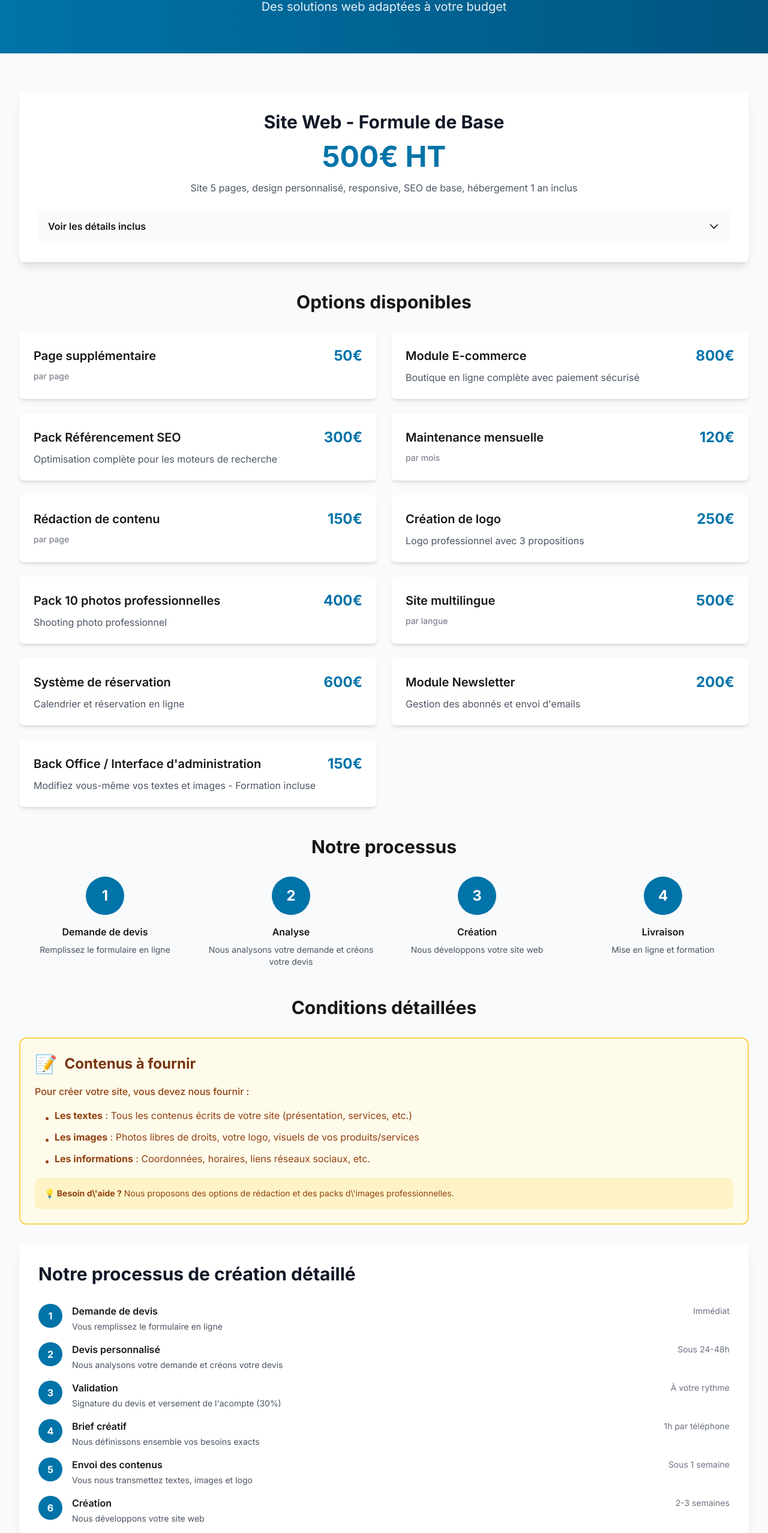
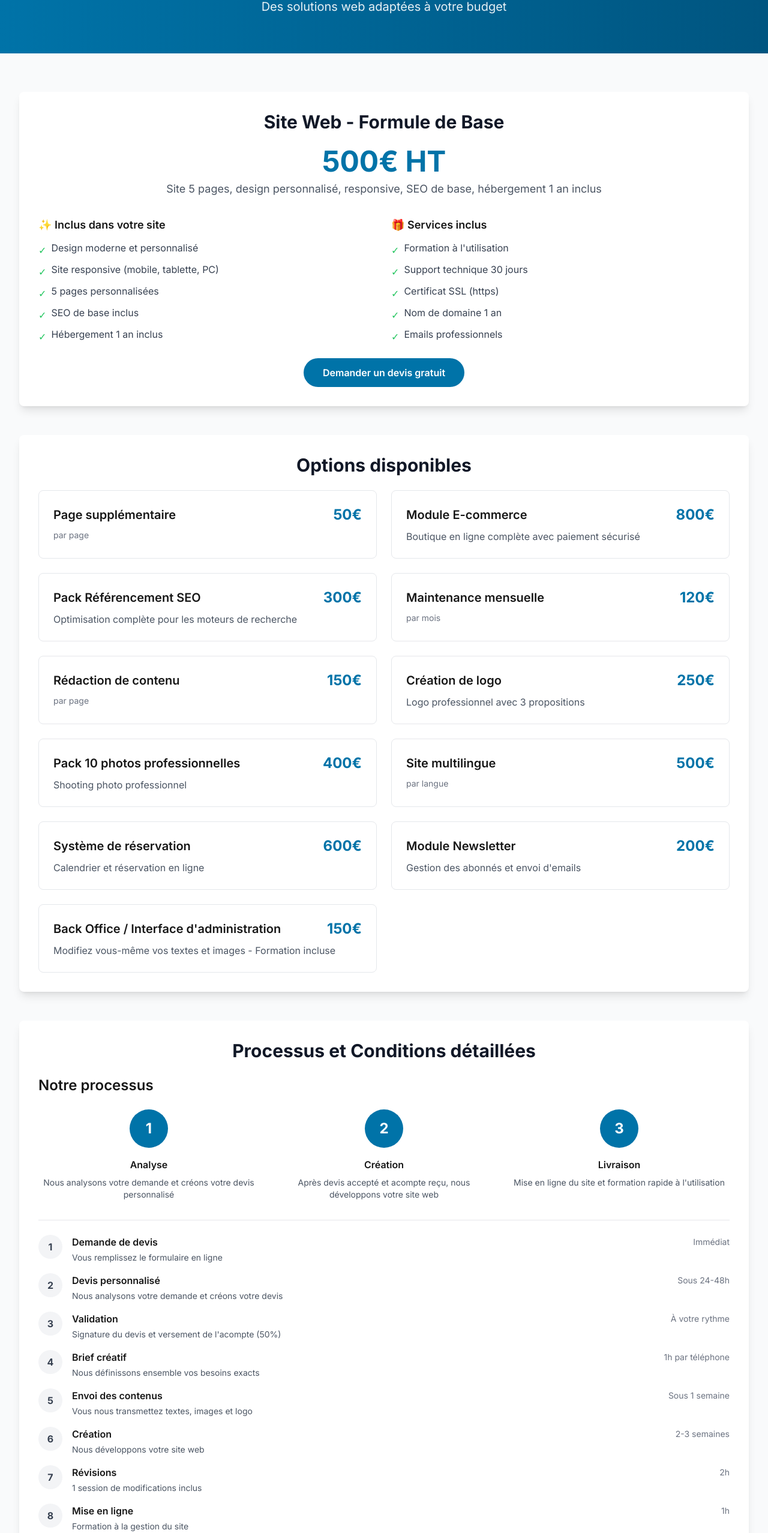
Before and after one commit to Web-Online-Concept/web-online-concept, a Next.js app: page /infos-tarifs in a window 1280 px wide. Shown: the part 231-2786 px from the top of the page at 60% size. Built offline with nearby package versions, Linux system fonts and the light colour scheme.

Commit message:
Update page.js

```diff
--- a/app/infos-tarifs/page.js
+++ b/app/infos-tarifs/page.js
@@ -6,7 +6,6 @@ import Link from 'next/link'
 export default function InfosTarifs() {
   const [tarifs, setTarifs] = useState(null)
   const [loading, setLoading] = useState(true)
-  const [openSections, setOpenSections] = useState({})
 
   useEffect(() => {
     fetch('/api/tarifs')
@@ -20,13 +19,6 @@ export default function InfosTarifs() {
         setLoading(false)
       })
   }, [])
-
-  const toggleSection = (section) => {
-    setOpenSections(prev => ({
-      ...prev,
-      [section]: !prev[section]
-    }))
-  }
 
   if (loading || !tarifs) {
     return (
@@ -57,38 +49,24 @@ export default function InfosTarifs() {
 
       {/* Main Content */}
       <section className="py-16">
-        <div className="max-w-7xl mx-auto px-4 sm:px-6 lg:px-8">
+        <div className="max-w-7xl mx-auto px-4 sm:px-6 lg:px-8 space-y-12">
 
-          {/* Formule de Base */}
-          <div className="mb-12">
+          {/* Site Web - Formule de Base */}
           <div className="bg-white rounded-lg shadow-lg p-8">
-              <div className="text-center">
-                <h2 className="text-3xl font-bold text-gray-900 mb-4">
-                  {tarifs.formuleBase.nom}
+            <h2 className="text-3xl font-bold text-gray-900 mb-6 text-center">
+              Site Web - Formule de Base
             </h2>
-                <p className="text-5xl font-bold text-[#0073a8] mb-4">
-                  {tarifs.formuleBase.prix}€ HT
-                </p>
-                <p className="text-gray-600 mb-6">
-                  {tarifs.formuleBase.description}
+
+            <div className="text-center mb-8">
+              <p className="text-5xl font-bold text-[#0073a8] mb-2">500€ HT</p>
+              <p className="text-gray-600 text-lg">
+                Site 5 pages, design personnalisé, responsive, SEO de base, hébergement 1 an inclus
               </p>
             </div>
 
-              <button
-                onClick={() => toggleSection('details')}
-                className="w-full flex items-center justify-between p-4 bg-gray-50 rounded-lg hover:bg-gray-100 transition-colors"
-              >
-                <span className="font-semibold">Voir les détails inclus</span>
-                <svg className={`w-5 h-5 transform transition-transform ${openSections.details ? 'rotate-180' : ''}`} fill="none" stroke="currentColor" viewBox="0 0 24 24">
-                  <path strokeLinecap="round" strokeLinejoin="round" strokeWidth={2} d="M19 9l-7 7-7-7" />
-                </svg>
-              </button>
-
-              {openSections.details && (
-                <div className="mt-6 p-6 bg-gray-50 rounded-lg">
             <div className="grid md:grid-cols-2 gap-6">
               <div>
-                      <h3 className="font-semibold mb-3">✨ Inclus dans votre site</h3>
+                <h3 className="font-semibold mb-3 text-lg">✨ Inclus dans votre site</h3>
                 <ul className="space-y-2 text-gray-700">
                   <li className="flex items-start">
                     <span className="text-green-500 mr-2 mt-1">✓</span>
@@ -113,11 +91,11 @@ export default function InfosTarifs() {
                 </ul>
               </div>
               <div>
-                      <h3 className="font-semibold mb-3">🎁 Services inclus</h3>
+                <h3 className="font-semibold mb-3 text-lg">🎁 Services inclus</h3>
                 <ul className="space-y-2 text-gray-700">
                   <li className="flex items-start">
                     <span className="text-green-500 mr-2 mt-1">✓</span>
-                          Formation à l\'utilisation
+                    {`Formation à l'utilisation`}
                   </li>
                   <li className="flex items-start">
                     <span className="text-green-500 mr-2 mt-1">✓</span>
@@ -138,22 +116,23 @@ export default function InfosTarifs() {
                 </ul>
               </div>
             </div>
+
             <div className="text-center mt-6">
               <Link href="/demande-devis" className="inline-block bg-[#0073a8] text-white px-8 py-3 rounded-full font-semibold hover:bg-[#005580] transition-all transform hover:scale-105">
                 Demander un devis gratuit
               </Link>
             </div>
           </div>
-              )}
-            </div>
-          </div>
 
-          {/* Options */}
-          <div className="mb-12">
-            <h2 className="text-3xl font-bold text-center mb-8">Options disponibles</h2>
+          {/* Options disponibles */}
+          <div className="bg-white rounded-lg shadow-lg p-8">
+            <h2 className="text-3xl font-bold text-gray-900 mb-6 text-center">
+              Options disponibles
+            </h2>
+
             <div className="grid md:grid-cols-2 gap-6">
               {tarifs.options.map((option) => (
-                <div key={option.id} className="bg-white rounded-lg shadow-md p-6">
+                <div key={option.id} className="border border-gray-200 rounded-lg p-6">
                   <div className="flex items-center justify-between mb-2">
                     <h3 className="text-xl font-semibold">{option.nom}</h3>
                     <span className="text-2xl font-bold text-[#0073a8]">{option.prix}€</span>
@@ -169,51 +148,157 @@ export default function InfosTarifs() {
             </div>
           </div>
 
+          {/* Processus et Conditions détaillées */}
+          <div className="bg-white rounded-lg shadow-lg p-8">
+            <h2 className="text-3xl font-bold text-gray-900 mb-6 text-center">
+              Processus et Conditions détaillées
+            </h2>
+
             {/* Processus */}
-          <div className="mb-12">
-            <h2 className="text-3xl font-bold text-center mb-8">Notre processus</h2>
-            <div className="grid md:grid-cols-4 gap-6">
+            <div className="mb-8">
+              <h3 className="text-2xl font-semibold mb-6">Notre processus</h3>
+              <div className="grid md:grid-cols-3 gap-6 mb-8">
                 <div className="text-center">
                   <div className="bg-[#0073a8] text-white rounded-full w-16 h-16 flex items-center justify-center mx-auto mb-4 text-2xl font-bold">
                     1
                   </div>
-                <h3 className="font-semibold mb-2">Demande de devis</h3>
-                <p className="text-gray-600 text-sm">Remplissez le formulaire en ligne</p>
+                  <h4 className="font-semibold mb-2">Analyse</h4>
+                  <p className="text-gray-600 text-sm">Nous analysons votre demande et créons votre devis personnalisé</p>
                 </div>
                 <div className="text-center">
                   <div className="bg-[#0073a8] text-white rounded-full w-16 h-16 flex items-center justify-center mx-auto mb-4 text-2xl font-bold">
                     2
                   </div>
-                <h3 className="font-semibold mb-2">Analyse</h3>
-                <p className="text-gray-600 text-sm">Nous analysons votre demande et créons votre devis</p>
+                  <h4 className="font-semibold mb-2">Création</h4>
+                  <p className="text-gray-600 text-sm">Après devis accepté et acompte reçu, nous développons votre site web</p>
                 </div>
                 <div className="text-center">
                   <div className="bg-[#0073a8] text-white rounded-full w-16 h-16 flex items-center justify-center mx-auto mb-4 text-2xl font-bold">
                     3
                   </div>
-                <h3 className="font-semibold mb-2">Création</h3>
-                <p className="text-gray-600 text-sm">Nous développons votre site web</p>
+                  <h4 className="font-semibold mb-2">Livraison</h4>
+                  <p className="text-gray-600 text-sm">{`Mise en ligne du site et formation rapide à l'utilisation`}</p>
                 </div>
-              <div className="text-center">
-                <div className="bg-[#0073a8] text-white rounded-full w-16 h-16 flex items-center justify-center mx-auto mb-4 text-2xl font-bold">
+              </div>
+
+              {/* Processus détaillé */}
+              <div className="space-y-4 border-t pt-6">
+                <div className="flex items-start">
+                  <div className="bg-gray-100 text-gray-700 rounded-full w-10 h-10 flex items-center justify-center font-bold flex-shrink-0">
+                    1
+                  </div>
+                  <div className="ml-4 flex-1">
+                    <div className="flex items-center justify-between">
+                      <h3 className="font-semibold">Demande de devis</h3>
+                      <span className="text-sm text-gray-500">Immédiat</span>
+                    </div>
+                    <p className="text-gray-600 text-sm mt-1">Vous remplissez le formulaire en ligne</p>
+                  </div>
+                </div>
+
+                <div className="flex items-start">
+                  <div className="bg-gray-100 text-gray-700 rounded-full w-10 h-10 flex items-center justify-center font-bold flex-shrink-0">
+                    2
+                  </div>
+                  <div className="ml-4 flex-1">
+                    <div className="flex items-center justify-between">
+                      <h3 className="font-semibold">Devis personnalisé</h3>
+                      <span className="text-sm text-gray-500">Sous 24-48h</span>
+                    </div>
+                    <p className="text-gray-600 text-sm mt-1">Nous analysons votre demande et créons votre devis</p>
+                  </div>
+                </div>
+
+                <div className="flex items-start">
+                  <div className="bg-gray-100 text-gray-700 rounded-full w-10 h-10 flex items-center justify-center font-bold flex-shrink-0">
+                    3
+                  </div>
+                  <div className="ml-4 flex-1">
+                    <div className="flex items-center justify-between">
+                      <h3 className="font-semibold">Validation</h3>
+                      <span className="text-sm text-gray-500">À votre rythme</span>
+                    </div>
+                    <p className="text-gray-600 text-sm mt-1">{`Signature du devis et versement de l'acompte (50%)`}</p>
+                  </div>
+                </div>
+
+                <div className="flex items-start">
+                  <div className="bg-gray-100 text-gray-700 rounded-full w-10 h-10 flex items-center justify-center font-bold flex-shrink-0">
                     4
                   </div>
-                <h3 className="font-semibold mb-2">Livraison</h3>
-                <p className="text-gray-600 text-sm">Mise en ligne et formation</p>
+                  <div className="ml-4 flex-1">
+                    <div className="flex items-center justify-between">
+                      <h3 className="font-semibold">Brief créatif</h3>
+                      <span className="text-sm text-gray-500">1h par téléphone</span>
+                    </div>
+                    <p className="text-gray-600 text-sm mt-1">Nous définissons ensemble vos besoins exacts</p>
+                  </div>
+                </div>
+
+                <div className="flex items-start">
+                  <div className="bg-gray-100 text-gray-700 rounded-full w-10 h-10 flex items-center justify-center font-bold flex-shrink-0">
+                    5
+                  </div>
+                  <div className="ml-4 flex-1">
+                    <div className="flex items-center justify-between">
+                      <h3 className="font-semibold">Envoi des contenus</h3>
+                      <span className="text-sm text-gray-500">Sous 1 semaine</span>
+                    </div>
+                    <p className="text-gray-600 text-sm mt-1">Vous nous transmettez textes, images et logo</p>
+                  </div>
+                </div>
+
+                <div className="flex items-start">
+                  <div className="bg-gray-100 text-gray-700 rounded-full w-10 h-10 flex items-center justify-center font-bold flex-shrink-0">
+                    6
+                  </div>
+                  <div className="ml-4 flex-1">
+                    <div className="flex items-center justify-between">
+                      <h3 className="font-semibold">Création</h3>
+                      <span className="text-sm text-gray-500">2-3 semaines</span>
+                    </div>
+                    <p className="text-gray-600 text-sm mt-1">Nous développons votre site web</p>
+                  </div>
+                </div>
+
+                <div className="flex items-start">
+                  <div className="bg-gray-100 text-gray-700 rounded-full w-10 h-10 flex items-center justify-center font-bold flex-shrink-0">
+                    7
+                  </div>
+                  <div className="ml-4 flex-1">
+                    <div className="flex items-center justify-between">
+                      <h3 className="font-semibold">Révisions</h3>
+                      <span className="text-sm text-gray-500">2h</span>
+                    </div>
+                    <p className="text-gray-600 text-sm mt-1">1 session de modifications inclus</p>
+                  </div>
+                </div>
+
+                <div className="flex items-start">
+                  <div className="bg-gray-100 text-gray-700 rounded-full w-10 h-10 flex items-center justify-center font-bold flex-shrink-0">
+                    8
+                  </div>
+                  <div className="ml-4 flex-1">
+                    <div className="flex items-center justify-between">
+                      <h3 className="font-semibold">Mise en ligne</h3>
+                      <span className="text-sm text-gray-500">1h</span>
+                    </div>
+                    <p className="text-gray-600 text-sm mt-1">Formation à la gestion du site</p>
+                  </div>
                 </div>
               </div>
             </div>
 
-          {/* Section Conditions - Directement affichée */}
-          <div className="space-y-8">
-            <h2 className="text-3xl font-bold text-center mb-8">Conditions détaillées</h2>
+            {/* Conditions */}
+            <div className="border-t pt-8">
+              <h3 className="text-2xl font-semibold mb-6">Conditions détaillées</h3>
 
               {/* Contenus à fournir */}
-            <div className="bg-amber-50 rounded-xl p-6 border-2 border-amber-300">
-              <h2 className="text-2xl font-bold text-amber-900 mb-4 flex items-center">
-                <span className="text-3xl mr-3">📝</span>
+              <div className="bg-amber-50 rounded-xl p-6 border-2 border-amber-300 mb-6">
+                <h4 className="text-xl font-bold text-amber-900 mb-4 flex items-center">
+                  <span className="text-2xl mr-3">📝</span>
                   Contenus à fournir
-              </h2>
+                </h4>
                 <div className="space-y-4 text-amber-800">
                   <p className="font-medium">
                     Pour créer votre site, vous devez nous fournir :
@@ -240,105 +325,26 @@ export default function InfosTarifs() {
                   </ul>
                   <div className="bg-amber-100 rounded-lg p-4 mt-4">
                     <p className="text-sm">
-                    <strong>💡 Besoin d\'aide ?</strong> Nous proposons des options de rédaction et des packs d\'images professionnelles.
+                      <strong>{`💡 Besoin d'aide ?`}</strong> {`Nous proposons des options de rédaction et des packs d'images professionnelles.`}
                     </p>
                   </div>
                 </div>
               </div>
 
-            {/* Processus détaillé */}
-            <div className="bg-white rounded-xl shadow-lg p-8">
-              <h2 className="text-3xl font-bold text-gray-900 mb-8">
-                Notre processus de création détaillé
-              </h2>
-
-              <div className="space-y-4">
-                {[
-                  {
-                    num: "1",
-                    title: "Demande de devis",
-                    desc: "Vous remplissez le formulaire en ligne",
-                    delay: "Immédiat"
-                  },
-                  {
-                    num: "2",
-                    title: "Devis personnalisé",
-                    desc: "Nous analysons votre demande et créons votre devis",
-                    delay: "Sous 24-48h"
-                  },
-                  {
-                    num: "3",
-                    title: "Validation",
-                    desc: "Signature du devis et versement de l\'acompte (30%)",
-                    delay: "À votre rythme"
-                  },
-                  {
-                    num: "4",
-                    title: "Brief créatif",
-                    desc: "Nous définissons ensemble vos besoins exacts",
-                    delay: "1h par téléphone"
-                  },
-                  {
-                    num: "5",
-                    title: "Envoi des contenus",
-                    desc: "Vous nous transmettez textes, images et logo",
-                    delay: "Sous 1 semaine"
-                  },
-                  {
-                    num: "6",
-                    title: "Création",
-                    desc: "Nous développons votre site web",
-                    delay: "2-3 semaines"
-                  },
-                  {
-                    num: "7",
-                    title: "Révisions",
-                    desc: "2 rounds de modifications inclus",
-                    delay: "3-5 jours"
-                  },
-                  {
-                    num: "8",
-                    title: "Mise en ligne",
-                    desc: "Paiement du solde et formation",
-                    delay: "1 journée"
-                  }
-                ].map((step) => (
-                  <div key={step.num} className="flex items-start">
-                    <div className="bg-[#0073a8] text-white rounded-full w-10 h-10 flex items-center justify-center font-bold flex-shrink-0">
-                      {step.num}
-                    </div>
-                    <div className="ml-4 flex-1">
-                      <div className="flex items-center justify-between">
-                        <h3 className="font-semibold">{step.title}</h3>
-                        <span className="text-sm text-gray-500">{step.delay}</span>
-                      </div>
-                      <p className="text-gray-600 text-sm mt-1">{step.desc}</p>
-                    </div>
-                  </div>
-                ))}
-              </div>
-            </div>
-
               {/* Conditions générales */}
-            <div className="bg-white rounded-xl shadow-lg p-8">
-              <h2 className="text-3xl font-bold text-gray-900 mb-8">
-                Conditions générales
-              </h2>
-
-              <div className="grid md:grid-cols-2 gap-6">
+              <div className="grid md:grid-cols-2 gap-6 mb-6">
                 <div className="space-y-4">
                   <div className="bg-blue-50 rounded-lg p-4">
-                    <h3 className="font-semibold mb-2 text-blue-800">💳 Paiement</h3>
+                    <h4 className="font-semibold mb-2 text-blue-800">💳 Paiement</h4>
                     <ul className="text-sm text-gray-700 space-y-1">
-                      <li>• Acompte 30% à la commande</li>
-                      <li>• Solde 70% à la livraison</li>
-                      <li>• Virement, CB ou chèque</li>
-                      <li>• Paiement 3x sans frais possible</li>
+                      <li>• Acompte 50% à la commande</li>
+                      <li>• Solde 50% à la livraison</li>
+                      <li>• Virement bancaire uniquement</li>
                     </ul>
                   </div>
 
                   <div className="bg-green-50 rounded-lg p-4">
-                    <h3 className="font-semibold mb-2 text-green-800">✅ Nos garanties</h3>
+                    <h4 className="font-semibold mb-2 text-green-800">✅ Nos garanties</h4>
                     <ul className="text-sm text-gray-700 space-y-1">
                       <li>• Site conforme RGPD</li>
                       <li>• Compatible tous navigateurs</li>
@@ -350,7 +356,7 @@ export default function InfosTarifs() {
 
                 <div className="space-y-4">
                   <div className="bg-purple-50 rounded-lg p-4">
-                    <h3 className="font-semibold mb-2 text-purple-800">📋 Vos responsabilités</h3>
+                    <h4 className="font-semibold mb-2 text-purple-800">📋 Vos responsabilités</h4>
                     <ul className="text-sm text-gray-700 space-y-1">
                       <li>• Fournir tous les contenus</li>
                       <li>• Droits sur les images/textes</li>
@@ -360,7 +366,7 @@ export default function InfosTarifs() {
                   </div>
 
                   <div className="bg-orange-50 rounded-lg p-4">
-                    <h3 className="font-semibold mb-2 text-orange-800">⚠️ Non inclus</h3>
+                    <h4 className="font-semibold mb-2 text-orange-800">⚠️ Non inclus dans le site de base</h4>
                     <ul className="text-sm text-gray-700 space-y-1">
                       <li>• E-commerce / Boutique en ligne</li>
                       <li>• Espace membre avec connexion</li>
@@ -370,26 +376,25 @@ export default function InfosTarifs() {
                   </div>
                 </div>
               </div>
-            </div>
 
               {/* Mentions importantes */}
               <div className="bg-red-50 rounded-xl p-6 border border-red-200">
-              <h3 className="font-semibold mb-4 text-red-800 flex items-center">
+                <h4 className="font-semibold mb-4 text-red-800 flex items-center">
                   <span className="text-xl mr-2">⚠️</span>
                   Informations importantes
-              </h3>
+                </h4>
                 <ul className="space-y-2 text-sm text-red-700">
                   <li>• Les délais commencent à réception de TOUS les éléments</li>
-                <li>• Toute modification majeure après validation fera l\'objet d\'un nouveau devis</li>
-                <li>• La propriété du site est transférée après paiement complet</li>
+                  <li>{`• Toute modification majeure après validation fera l'objet d'un nouveau devis`}</li>
                   <li>• Les prix indiqués sont HT (TVA non applicable)</li>
-                <li>• L\'hébergement doit être renouvelé chaque année</li>
+                  <li>{`• L'hébergement et nom de domaine doivent être renouvelés chaque année`}</li>
                 </ul>
+              </div>
             </div>
           </div>
 
           {/* CTA Final */}
-          <div className="text-center mt-12">
+          <div className="text-center">
             <Link
               href="/demande-devis"
               className="inline-flex items-center px-8 py-4 bg-[#0073a8] text-white font-bold rounded-lg hover:bg-[#005580] transition-all transform hover:scale-105 shadow-lg"
```
Lines whose indentation alone changed are shown as unchanged.
